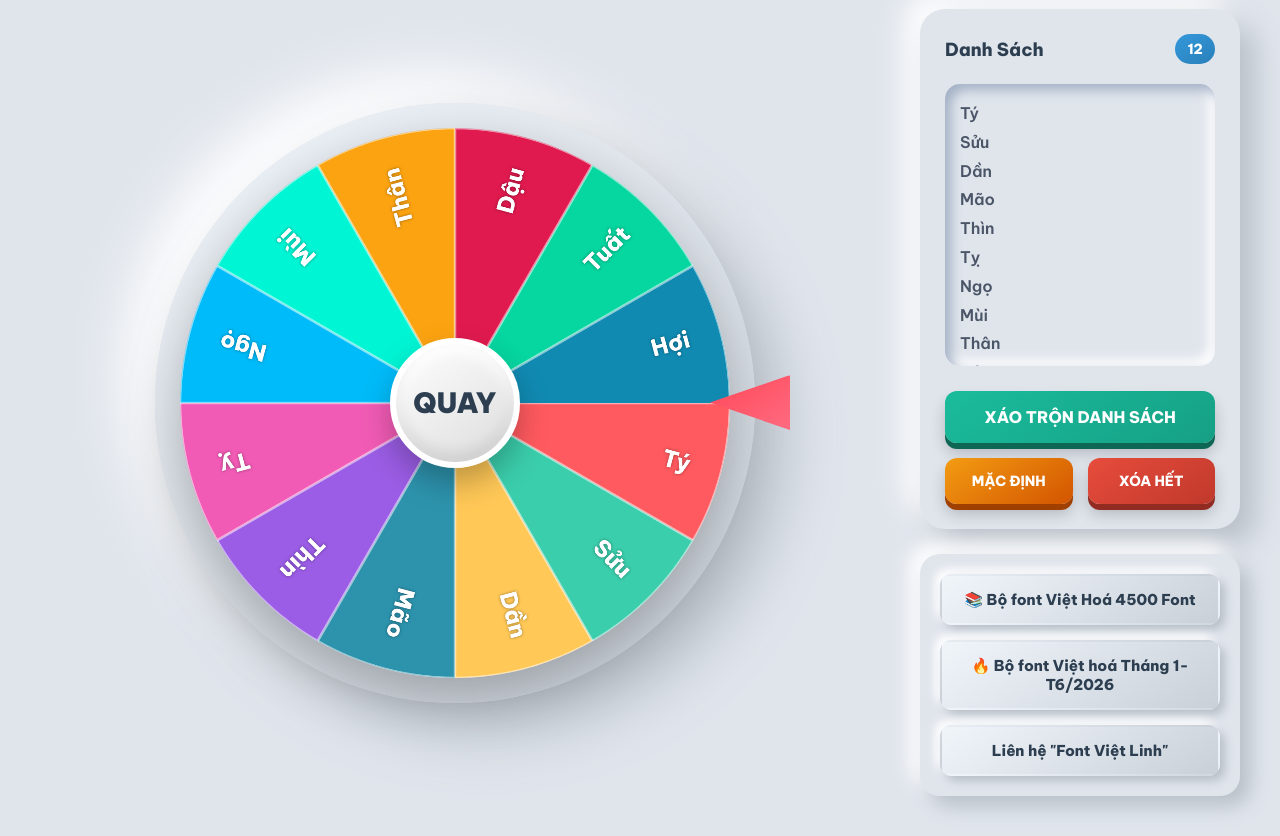
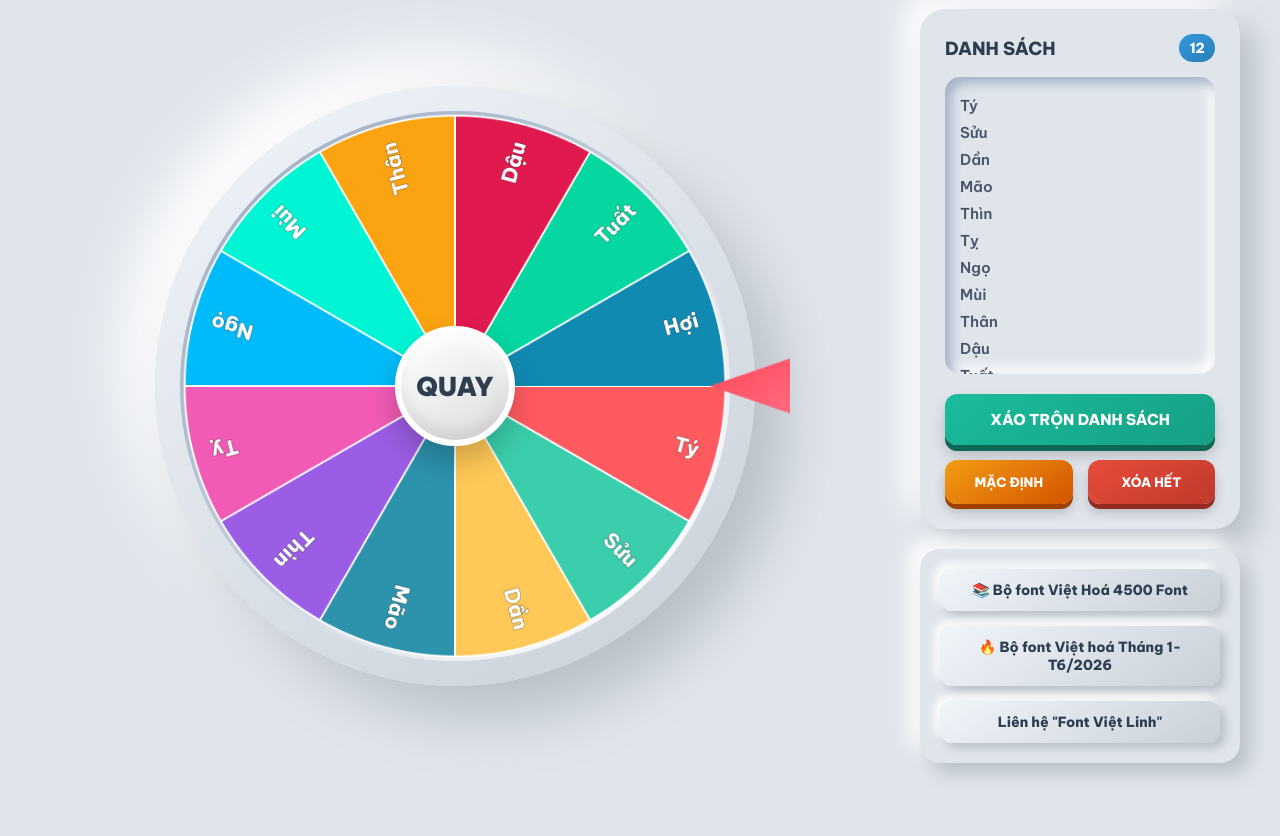
Before and after one commit to AlphaprinterFont/vong-quay-may-man, a plain HTML site: page index.html in a window 1280 px wide. Shown: the part 77-913 px from the top of the page. After the commit the page ends 880 px from the top, so only its background shows below. Drawn offline with nearby package versions, Linux system fonts and the light colour scheme; some packages are replaced by stand-ins of ours; a script that the page names is missing.

Commit message:
Update index.html

```diff
--- a/index.html
+++ b/index.html
@@ -13,61 +13,15 @@
     <script src="https://cdn.jsdelivr.net/npm/canvas-confetti@1.6.0/dist/confetti.browser.min.js"></script>
 
     <style>
-        * {
-            box-sizing: border-box;
-            margin: 0;
-            padding: 0;
-            font-family: 'Be Vietnam Pro', sans-serif;
-        }
+        * { box-sizing: border-box; margin: 0; padding: 0; font-family: 'Be Vietnam Pro', sans-serif; }
+        body { background-color: #e0e5ec; color: #2c3e50; display: flex; flex-direction: column; min-height: 100vh; overflow-x: hidden; }
+        header { padding: 15px 20px; text-align: center; }
+        header h1 { color: #2c3e50; font-size: 36px; font-weight: 900; text-transform: uppercase; letter-spacing: 2px; text-shadow: 3px 3px 6px rgba(163, 177, 198, 0.6), -3px -3px 6px rgba(255, 255, 255, 0.8); }
 
-        body {
-            background-color: #e0e5ec;
-            color: #2c3e50;
-            display: flex;
-            flex-direction: column;
-            min-height: 100vh;
-            overflow-x: hidden;
-        }
+        .container { display: flex; flex: 1; padding: 10px 40px 40px; gap: 50px; max-width: 1600px; margin: 0 auto; width: 100%; align-items: center; justify-content: center; }
 
-        header {
-            padding: 15px 20px;
-            text-align: center;
-            z-index: 10;
-        }
-
-        header h1 {
-            color: #2c3e50;
-            font-size: 36px;
-            font-weight: 900;
-            text-transform: uppercase;
-            letter-spacing: 2px;
-            text-shadow: 3px 3px 6px rgba(163, 177, 198, 0.6),
-                        -3px -3px 6px rgba(255, 255, 255, 0.8);
-        }
-
-        .container {
-            display: flex;
-            flex: 1;
-            padding: 10px 40px 40px;
-            gap: 50px;
-            max-width: 1600px;
-            margin: 0 auto;
-            width: 100%;
-            align-items: center;
-            justify-content: center;
-        }
-
-        /* ----- PHẦN VÒNG QUAY ----- */
-        .wheel-section {
-            flex: 1;
-            display: flex;
-            justify-content: center;
-            align-items: center;
-            position: relative;
-            width: 100%;
-            padding: 10px;
-        }
-
+        /* ----- VÒNG QUAY ----- */
+        .wheel-section { flex: 1; display: flex; justify-content: center; align-items: center; position: relative; width: 100%; padding: 10px; }
         .wheel-outer-rim {
             position: relative;
             width: min(75vh, 55vw);
@@ -75,240 +29,90 @@
             flex-shrink: 0;
             border-radius: 50%;
             background: linear-gradient(145deg, #f0f5fa, #c9d0d8);
-            box-shadow:  30px 30px 60px #b8bfc7,
-                        -30px -30px 60px #ffffff;
+            box-shadow: 30px 30px 60px #b8bfc7, -30px -30px 60px #ffffff;
             padding: 25px;
             display: flex;
             justify-content: center;
             align-items: center;
         }
 
-        .wheel-inner-rim {
-            width: 100%;
-            height: 100%;
-            border-radius: 50%;
-            background: #e0e5ec;
-            box-shadow: inset 15px 15px 30px #a3b1c6,
-                        inset -15px -15px 30px #ffffff;
-            position: relative;
-        }
+        .wheel-inner-rim { width: 100%; height: 100%; border-radius: 50%; background: #e0e5ec; box-shadow: inset 15px 15px 30px #a3b1c6, inset -15px -15px 30px #ffffff; position: relative; overflow: hidden; }
 
-        canvas {
-            width: 100%;
-            height: 100%;
-            border-radius: 50%;
-            filter: drop-shadow(0 20px 25px rgba(0,0,0,0.25));
-            transition: transform 0.1s;
-        }
+        /* Dùng will-change để Chrome tối ưu card đồ họa */
+        canvas { width: 100%; height: 100%; border-radius: 50%; will-change: transform; transform: rotate(0deg); }
 
         .pointer {
-            position: absolute;
-            top: 50%;
-            right: -35px;
-            transform: translateY(-50%) rotate(0deg);
-            width: 80px;
-            height: 55px;
-            background: linear-gradient(145deg, #ff4757, #ff6b81);
-            clip-path: polygon(0 50%, 100% 0, 100% 100%);
-            z-index: 15;
-            filter: drop-shadow(-8px 8px 8px rgba(0,0,0,0.3));
-            transition: transform 0.05s ease-out;
-            transform-origin: right center;
+            position: absolute; top: 50%; right: -35px; transform: translateY(-50%) rotate(0deg);
+            width: 80px; height: 55px; background: linear-gradient(145deg, #ff4757, #ff6b81);
+            clip-path: polygon(0 50%, 100% 0, 100% 100%); z-index: 15;
+            filter: drop-shadow(-8px 8px 8px rgba(0,0,0,0.3)); transform-origin: right center;
         }
 
         .spin-btn {
-            position: absolute;
-            top: 50%;
-            left: 50%;
-            transform: translate(-50%, -50%);
-            width: 130px;
-            height: 130px;
-            background: linear-gradient(145deg, #ffffff, #dcdcdc);
-            border-radius: 50%;
-            display: flex;
-            justify-content: center;
-            align-items: center;
-            font-weight: 900;
-            font-size: 28px;
-            color: #2c3e50;
-            cursor: pointer;
-            border: 6px solid #fff;
-            box-shadow: 0 15px 30px rgba(0,0,0,0.25),
-                        inset 0 -8px 15px rgba(0,0,0,0.1),
-                        inset 0 8px 15px rgba(255,255,255,1);
-            z-index: 20;
-            user-select: none;
-            transition: all 0.2s cubic-bezier(0.175, 0.885, 0.32, 1.275);
+            position: absolute; top: 50%; left: 50%; transform: translate(-50%, -50%);
+            width: 120px; height: 120px; background: linear-gradient(145deg, #ffffff, #dcdcdc);
+            border-radius: 50%; display: flex; justify-content: center; align-items: center;
+            font-weight: 900; font-size: 26px; color: #2c3e50; cursor: pointer; border: 6px solid #fff;
+            box-shadow: 0 15px 30px rgba(0,0,0,0.2), inset 0 -8px 15px rgba(0,0,0,0.1), inset 0 8px 15px rgba(255,255,255,1);
+            z-index: 20; user-select: none; transition: all 0.2s cubic-bezier(0.175, 0.885, 0.32, 1.275);
         }
 
-        .spin-btn:hover {
-            transform: translate(-50%, -50%) scale(1.05);
-            box-shadow: 0 20px 40px rgba(0,0,0,0.3);
-        }
+        .spin-btn:hover { transform: translate(-50%, -50%) scale(1.05); }
+        .spin-btn:active { transform: translate(-50%, -45%) scale(0.95); }
 
         /* ----- SIDEBAR ----- */
-        .sidebar {
-            width: 320px;
-            flex-shrink: 0;
-            display: flex;
-            flex-direction: column;
-            gap: 25px;
-        }
+        .sidebar { width: 320px; flex-shrink: 0; display: flex; flex-direction: column; gap: 20px; }
+        .input-section { width: 100%; display: flex; flex-direction: column; background: #e0e5ec; border-radius: 25px; padding: 25px; box-shadow: 15px 15px 30px #b8bfc7, -15px -15px 30px #ffffff; height: 65vh; max-height: 600px; }
+        .input-header { display: flex; justify-content: space-between; align-items: center; margin-bottom: 15px; }
+        .input-header h2 { font-size: 18px; font-weight: 800; text-transform: uppercase; }
+        .count-badge { background: linear-gradient(145deg, #3498db, #2980b9); color: white; padding: 5px 10px; border-radius: 20px; font-size: 14px; font-weight: 800; }
+        textarea { flex: 1; width: 100%; background: #e0e5ec; border: none; border-radius: 15px; padding: 15px; font-size: 15px; font-weight: 600; color: #4a5568; resize: none; outline: none; line-height: 1.8; box-shadow: inset 6px 6px 12px #a3b1c6, inset -6px -6px 12px #ffffff; }
 
-        .input-section {
-            width: 100%;
-            display: flex;
-            flex-direction: column;
-            background: #e0e5ec;
-            border-radius: 25px;
-            padding: 25px;
-            box-shadow:  15px 15px 30px #b8bfc7,
-                        -15px -15px 30px #ffffff;
-            height: 65vh;
-            max-height: 600px;
-        }
+        .controls { margin-top: 20px; display: grid; grid-template-columns: 1fr 1fr; gap: 15px; }
+        .btn { width: 100%; padding: 14px; border: none; border-radius: 12px; color: white; font-weight: 800; font-size: 13px; text-transform: uppercase; cursor: pointer; transition: all 0.2s; }
+        .btn-shuffle { grid-column: span 2; background: linear-gradient(145deg, #1abc9c, #16a085); box-shadow: 0 6px 0 #0e6655, 0 10px 15px rgba(0,0,0,0.2); font-size: 15px; padding: 16px; }
+        .btn-reset { background: linear-gradient(145deg, #f39c12, #d35400); box-shadow: 0 5px 0 #a04000, 0 8px 12px rgba(0,0,0,0.2); }
+        .btn-clear { background: linear-gradient(145deg, #e74c3c, #c0392b); box-shadow: 0 5px 0 #922b21, 0 8px 12px rgba(0,0,0,0.2); }
+        .btn:active { transform: translateY(6px); box-shadow: none; }
 
-        .input-header {
-            display: flex;
-            justify-content: space-between;
-            align-items: center;
-            margin-bottom: 20px;
-        }
-
-        .input-header h2 { font-size: 18px; color: #2c3e50; font-weight: 800; }
-
-        .count-badge {
-            background: linear-gradient(145deg, #3498db, #2980b9);
-            color: white;
-            padding: 6px 12px;
-            border-radius: 20px;
-            font-size: 14px;
-            font-weight: 800;
-        }
-
-        textarea {
-            flex: 1;
-            width: 100%;
-            background: #e0e5ec;
-            border: none;
-            border-radius: 15px;
-            padding: 15px;
-            font-size: 16px;
-            font-weight: 600;
-            color: #4a5568;
-            resize: none;
-            outline: none;
-            line-height: 1.8;
-            box-shadow: inset 6px 6px 12px #a3b1c6,
-                        inset -6px -6px 12px #ffffff;
-        }
-
-        .controls {
-            margin-top: 25px;
-            display: grid;
-            grid-template-columns: 1fr 1fr;
-            gap: 15px;
-        }
-
-        .btn {
-            width: 100%;
-            padding: 14px;
-            border: none;
-            border-radius: 12px;
-            color: white;
-            font-weight: 800;
-            font-size: 14px;
-            text-transform: uppercase;
-            cursor: pointer;
-            transition: all 0.2s;
-        }
-
-        .btn-shuffle {
-            grid-column: span 2;
-            background: linear-gradient(145deg, #1abc9c, #16a085);
-            box-shadow: 0 6px 0 #0e6655, 0 10px 15px rgba(0,0,0,0.2);
-            font-size: 16px;
-            padding: 16px;
-        }
-
-        .btn-reset { background: linear-gradient(145deg, #f39c12, #d35400); box-shadow: 0 6px 0 #a04000, 0 10px 15px rgba(0,0,0,0.2); }
-        .btn-clear { background: linear-gradient(145deg, #e74c3c, #c0392b); box-shadow: 0 6px 0 #922b21, 0 10px 15px rgba(0,0,0,0.2); }
-
-        .btn:active { transform: translateY(6px); box-shadow: 0 0px 0 transparent, 0 2px 5px rgba(0,0,0,0.2); }
-
-        /* ----- LIÊN KẾT ----- */
-        .links-section {
-            width: 100%;
-            display: flex;
-            flex-direction: column;
-            gap: 15px;
-            background: #e0e5ec;
-            border-radius: 20px;
-            padding: 20px;
-            box-shadow:  10px 10px 20px #b8bfc7,
-                        -10px -10px 20px #ffffff;
-        }
-
-        .links-section a {
-            display: block;
-            text-align: center;
-            text-decoration: none;
-            color: #2c3e50;
-            font-weight: 800;
-            font-size: 15px;
-            padding: 14px;
-            border-radius: 12px;
-            background: linear-gradient(145deg, #f0f5fa, #c9d0d8);
-            box-shadow: 5px 5px 10px #b8bfc7, -5px -5px 10px #ffffff;
-            transition: all 0.2s;
-            border: 2px solid transparent;
-        }
-
+        .links-section { width: 100%; display: flex; flex-direction: column; gap: 15px; background: #e0e5ec; border-radius: 20px; padding: 20px; box-shadow: 10px 10px 20px #b8bfc7, -10px -10px 20px #ffffff; }
+        .links-section a { display: block; text-align: center; text-decoration: none; color: #2c3e50; font-weight: 800; font-size: 14px; padding: 12px; border-radius: 12px; background: linear-gradient(145deg, #f0f5fa, #c9d0d8); box-shadow: 5px 5px 10px #b8bfc7, -5px -5px 10px #ffffff; transition: all 0.2s; }
         .links-section a:hover { color: #3498db; transform: translateY(-2px); }
         .btn-contact:hover { color: #e74c3c !important; }
 
         @media (max-width: 800px) {
-            header h1 { font-size: 24px; }
+            header h1 { font-size: 22px; }
             .container { flex-direction: column; gap: 30px; padding: 10px 15px 30px; }
             .sidebar { width: 100%; max-width: 500px; }
             .wheel-outer-rim { width: 90vw; height: 90vw; padding: 15px; }
             .pointer { right: -20px; width: 55px; height: 40px; }
-            .spin-btn { width: 90px; height: 90px; font-size: 20px; border-width: 4px; }
+            .spin-btn { width: 90px; height: 90px; font-size: 18px; }
             .input-section { height: 450px; }
         }
     </style>
 </head>
 <body>
 
-    <header>
-        <h1>Vòng Quay may mắn Font Việt Linh</h1>
-    </header>
+    <header><h1>Vòng Quay may mắn Font Việt Linh</h1></header>
 
     <main class="container">
         <div class="wheel-section">
             <div class="wheel-outer-rim">
-                <div class="wheel-inner-rim">
-                    <canvas id="canvas" width="1200" height="1200"></canvas>
-                </div>
+                <div class="wheel-inner-rim"><canvas id="canvas" width="1200" height="1200"></canvas></div>
                 <div class="pointer" id="pointer"></div>
                 <div class="spin-btn" id="spin-btn">QUAY</div>
             </div>
         </div>
-
         <div class="sidebar">
             <div class="input-section">
-                <div class="input-header">
-                    <h2>Danh Sách</h2>
-                    <span class="count-badge" id="entry-count">0</span>
-                </div>
-                <textarea id="names-input" placeholder="Nhập tên vào đây..."></textarea>
+                <div class="input-header"><h2>Danh Sách</h2><span class="count-badge" id="entry-count">0</span></div>
+                <textarea id="names-input"></textarea>
                 <div class="controls">
                     <button class="btn btn-shuffle" id="shuffle-btn">Xáo trộn danh sách</button>
                     <button class="btn btn-reset" id="reset-btn">Mặc định</button>
                     <button class="btn btn-clear" id="clear-btn">Xóa hết</button>
                 </div>
             </div>
-
             <div class="links-section">
                 <a href="https://docs.google.com/spreadsheets/d/1FJZfdUx50TFt2mWM11f9i2Lm8f2Bsxum/edit?usp=sharing&ouid=108759078861426831168&rtpof=true&sd=true" target="_blank">📚 Bộ font Việt Hoá 4500 Font</a>
                 <a href="https://docs.google.com/spreadsheets/d/1LCw8ESaDGv3I9PAAimqbUHFhhIUR6CWmPdkkwObyQYY/edit?usp=sharing" target="_blank">🔥 Bộ font Việt hoá Tháng 1-T6/2026</a>
@@ -329,17 +133,16 @@
         const defaultNames = "Tý\nSửu\nDần\nMão\nThìn\nTỵ\nNgọ\nMùi\nThân\nDậu\nTuất\nHợi";
 
         let names = [];
-        let currentAngle = 0;
+        let currentAngle = 0; // Góc xoay thực tế (radians)
         let isSpinning = false;
         let spinVelocity = 0;
         let animationFrame;
-        let lastPassedIndex = -1;
-        let tickTimeout;
 
+        // Tải dữ liệu từ bộ nhớ trình duyệt
         const savedData = localStorage.getItem('fontVietLinh_wheelData');
-        if (savedData !== null) { namesInput.value = savedData; }
-        else { namesInput.value = defaultNames; localStorage.setItem('fontVietLinh_wheelData', defaultNames); }
+        namesInput.value = savedData !== null ? savedData : defaultNames;
 
+        // Hệ thống âm thanh chuyên sâu
         const AudioContext = window.AudioContext || window.webkitAudioContext;
         const audioCtx = new AudioContext();
 
@@ -349,15 +152,16 @@
             const gainNode = audioCtx.createGain();
             osc.connect(gainNode); gainNode.connect(audioCtx.destination);
             osc.type = 'triangle';
-            osc.frequency.setValueAtTime(400, audioCtx.currentTime);
+            osc.frequency.setValueAtTime(450, audioCtx.currentTime);
             osc.frequency.exponentialRampToValueAtTime(100, audioCtx.currentTime + 0.03);
-            gainNode.gain.setValueAtTime(0.4, audioCtx.currentTime);
+            gainNode.gain.setValueAtTime(0.2, audioCtx.currentTime);
             gainNode.gain.exponentialRampToValueAtTime(0.01, audioCtx.currentTime + 0.03);
             osc.start(); osc.stop(audioCtx.currentTime + 0.03);
 
+            // Hiệu ứng mũi tên nảy
+            pointer.style.transition = 'transform 0.04s ease-out';
             pointer.style.transform = 'translateY(-50%) rotate(15deg)';
-            clearTimeout(tickTimeout);
-            tickTimeout = setTimeout(() => { pointer.style.transform = 'translateY(-50%) rotate(0deg)'; }, 50);
+            setTimeout(() => { pointer.style.transform = 'translateY(-50%) rotate(0deg)'; }, 40);
         }
 
         function playWinSound() {
@@ -370,7 +174,7 @@
                     osc.connect(gainNode); gainNode.connect(audioCtx.destination);
                     osc.type = 'sine'; osc.frequency.value = freq;
                     gainNode.gain.setValueAtTime(0, audioCtx.currentTime);
-                    gainNode.gain.linearRampToValueAtTime(0.3, audioCtx.currentTime + 0.1);
+                    gainNode.gain.linearRampToValueAtTime(0.2, audioCtx.currentTime + 0.1);
                     gainNode.gain.exponentialRampToValueAtTime(0.01, audioCtx.currentTime + 1.5);
                     osc.start(); osc.stop(audioCtx.currentTime + 1.5);
                 }, index * 80);
@@ -382,42 +186,50 @@
             names = text.split('\n').map(n => n.trim()).filter(n => n.length > 0);
             entryCount.innerText = names.length;
             localStorage.setItem('fontVietLinh_wheelData', text);
+
+            // QUAN TRỌNG: Reset góc xoay về 0 khi danh sách thay đổi để đồng bộ vòng quay mới
+            currentAngle = 0;
+            canvas.style.transform = `rotate(0rad)`;
+
             drawWheel();
         }
 
+        // Vẽ vòng quay tĩnh (sau đó dùng CSS để xoay)
         function drawWheel() {
             ctx.clearRect(0, 0, canvas.width, canvas.height);
             const centerX = canvas.width / 2;
             const centerY = canvas.height / 2;
-            const radius = canvas.width / 2;
+            const radius = canvas.width / 2 - 10;
 
-            if (names.length === 0) {
-                ctx.beginPath(); ctx.arc(centerX, centerY, radius, 0, 2 * Math.PI);
-                ctx.fillStyle = '#cfd9df'; ctx.fill(); return;
-            }
+            if (names.length === 0) return;
 
             const sliceAngle = (2 * Math.PI) / names.length;
             for (let i = 0; i < names.length; i++) {
-                const startAngle = currentAngle + i * sliceAngle;
+                const startAngle = i * sliceAngle;
                 const endAngle = startAngle + sliceAngle;
-                ctx.beginPath(); ctx.moveTo(centerX, centerY);
+
+                ctx.beginPath();
+                ctx.moveTo(centerX, centerY);
                 ctx.arc(centerX, centerY, radius, startAngle, endAngle);
-                ctx.fillStyle = colors[i % colors.length]; ctx.fill();
-                ctx.lineWidth = 6; ctx.strokeStyle = 'rgba(255, 255, 255, 0.5)'; ctx.stroke();
+                ctx.fillStyle = colors[i % colors.length];
+                ctx.fill();
+                ctx.lineWidth = 4;
+                ctx.strokeStyle = '#ffffff';
+                ctx.stroke();
 
                 ctx.save();
                 ctx.translate(centerX, centerY);
                 ctx.rotate(startAngle + sliceAngle / 2);
-                ctx.textAlign = 'right'; ctx.textBaseline = 'middle';
-                ctx.shadowColor = "rgba(0, 0, 0, 0.4)"; ctx.shadowBlur = 6;
+                ctx.textAlign = 'right';
+                ctx.textBaseline = 'middle';
                 ctx.fillStyle = '#ffffff';
-
-                // VẼ LẠI FONT BE VIETNAM PRO
-                ctx.font = '800 50px "Be Vietnam Pro"';
-
+                ctx.font = '800 45px "Be Vietnam Pro"';
+                ctx.strokeStyle = 'rgba(0,0,0,0.5)';
+                ctx.lineWidth = 2;
                 let text = names[i];
                 if (text.length > 20) text = text.substring(0, 18) + '...';
-                ctx.fillText(text, radius - 70, 0);
+                ctx.strokeText(text, radius - 40, 0);
+                ctx.fillText(text, radius - 40, 0);
                 ctx.restore();
             }
         }
@@ -432,22 +244,32 @@
         function spinWheel() {
             if (isSpinning || names.length === 0) return;
             if (audioCtx.state === 'suspended') audioCtx.resume();
+
             isSpinning = true;
-            spinVelocity = Math.random() * 0.15 + 0.6;
-            lastPassedIndex = getCurrentIndex();
+            // Tốc độ ban đầu mạnh mẽ
+            spinVelocity = Math.random() * 0.2 + 0.6;
+            let lastPassedSlice = -1;
 
             function animate() {
                 currentAngle += spinVelocity;
-                spinVelocity *= 0.988;
-                drawWheel();
-                let currentIndex = getCurrentIndex();
-                if (currentIndex !== lastPassedIndex) {
-                    playTickSound(); lastPassedIndex = currentIndex;
+                spinVelocity *= 0.991; // Ma sát chuẩn cho cảm giác lâu và hồi hộp
+
+                // XOAY BẰNG CSS (Tối ưu Chrome PC không lag)
+                canvas.style.transform = `rotate(${currentAngle}rad)`;
+
+                // ÂM THANH: Đếm lát cắt đi qua để phát tiếng "tạch"
+                const sliceAngle = (2 * Math.PI) / names.length;
+                const currentSlice = Math.floor(currentAngle / sliceAngle);
+                if (currentSlice !== lastPassedSlice) {
+                    playTickSound();
+                    lastPassedSlice = currentSlice;
                 }
-                if (spinVelocity > 0.002) {
+
+                if (spinVelocity > 0.0015) {
                     animationFrame = requestAnimationFrame(animate);
                 } else {
                     isSpinning = false;
+                    // Chuẩn hóa góc sau khi dừng
                     currentAngle = currentAngle % (2 * Math.PI);
                     cancelAnimationFrame(animationFrame);
                     announceWinner();
@@ -460,27 +282,27 @@
             const winnerIndex = getCurrentIndex();
             const winner = names[winnerIndex];
             playWinSound();
-            confetti({ particleCount: 250, spread: 120, origin: { y: 0.5 }, colors: colors, zIndex: 9999 });
+            confetti({ particleCount: 200, spread: 80, origin: { y: 0.6 } });
 
             Swal.fire({
                 title: '🎉 XUẤT SẮC 🎉',
-                html: `Chúc mừng người may mắn:<br><br><strong style="font-size: 38px; color: #ff4757; text-transform: uppercase;">${winner}</strong>`,
+                html: `Chúc mừng người may mắn:<br><br><strong style="font-size: 35px; color: #ff4757;">${winner}</strong>`,
                 icon: 'success',
                 showCancelButton: true,
                 confirmButtonText: 'Loại người này',
                 cancelButtonText: 'Giữ lại',
                 confirmButtonColor: '#e74c3c',
                 cancelButtonColor: '#2c3e50',
-                backdrop: `rgba(44, 62, 80, 0.6)`
             }).then((result) => {
                 if (result.isConfirmed) {
                     names.splice(winnerIndex, 1);
                     namesInput.value = names.join('\n');
-                    updateNames();
+                    updateNames(); // Hàm này sẽ tự động reset góc xoay về 0
                 }
             });
         }
 
+        // Sự kiện các nút điều khiển
         namesInput.addEventListener('input', updateNames);
         spinBtn.addEventListener('click', spinWheel);
 
@@ -496,35 +318,27 @@
         });
 
         document.getElementById('clear-btn').addEventListener('click', () => {
-            if(isSpinning) return;
-            namesInput.value = ''; updateNames();
+            if(!isSpinning) { namesInput.value = ''; updateNames(); }
         });
 
         document.getElementById('reset-btn').addEventListener('click', () => {
             if(isSpinning) return;
             Swal.fire({
-                title: 'Khôi phục mặc định?',
-                text: 'Danh sách sẽ được thay bằng 12 con giáp.',
+                title: 'Khôi phục?',
+                text: 'Quay về danh sách 12 con giáp mặc định.',
                 icon: 'question',
                 showCancelButton: true,
                 confirmButtonText: 'Khôi phục',
-                cancelButtonText: 'Hủy',
-                confirmButtonColor: '#f39c12',
-                cancelButtonColor: '#2c3e50'
+                confirmButtonColor: '#f39c12'
             }).then((result) => {
                 if (result.isConfirmed) { namesInput.value = defaultNames; updateNames(); }
             });
         });
 
-        window.addEventListener('resize', () => { drawWheel(); });
-
-        // Chờ font tải xong để vẽ lần đầu thật chuẩn
-        document.fonts.load('1em "Be Vietnam Pro"').then(() => {
-            updateNames();
-        });
-
+        // Vẽ vòng quay ngay khi font đã sẵn sàng
+        document.fonts.load('1em "Be Vietnam Pro"').then(updateNames);
         // Dự phòng
-        setTimeout(updateNames, 1000);
+        window.onload = updateNames;
     </script>
 </body>
 </html>
```
